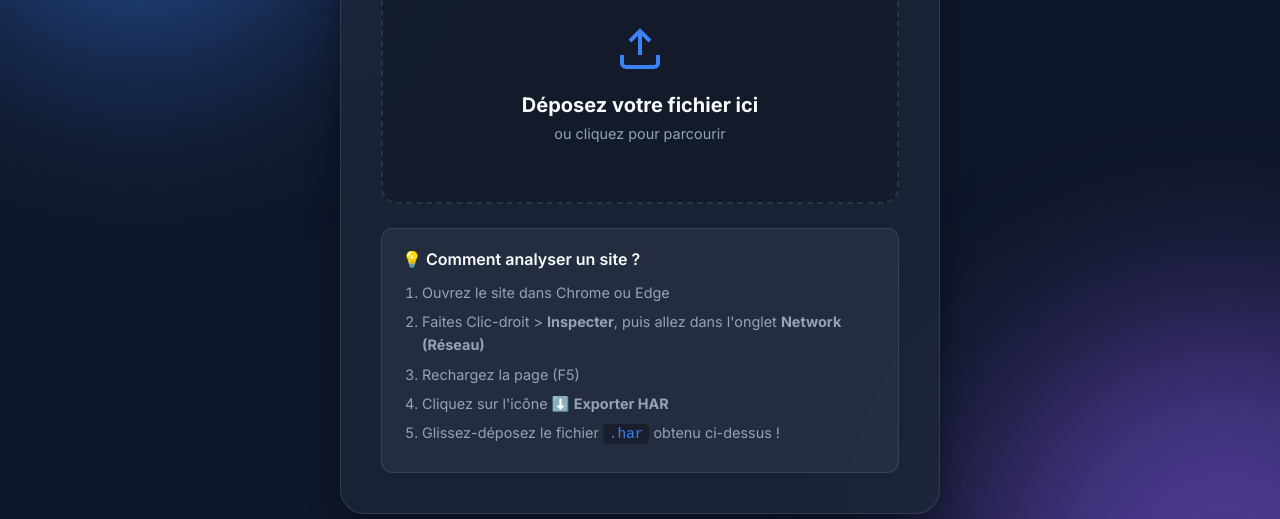
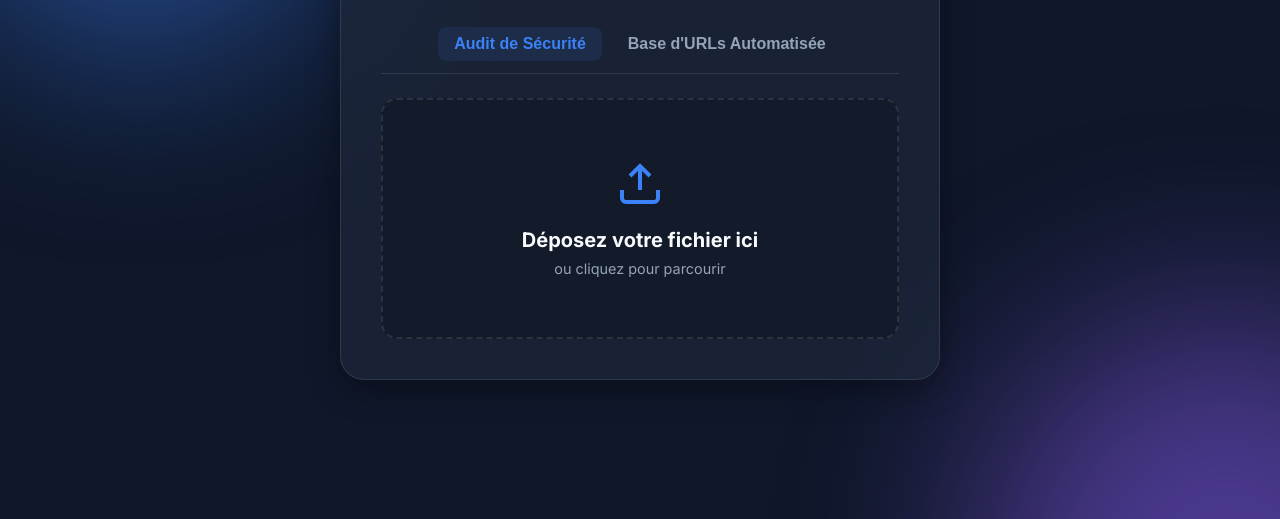
Before and after one commit to kevinmonin72/offline-security-audit, a browser extension: page docs/index.html in a window 1280 px wide. Shown: the part 281-800 px from the top of the page. Drawn offline with Linux system fonts and the light colour scheme.

Commit message:
UI: Remove legacy .har instructions from UI

```diff
--- a/docs/index.html
+++ b/docs/index.html
@@ -37,16 +37,6 @@
                 </div>
             </div>
 
-            <div id="instructions" class="instructions">
-                <h3>💡 Comment analyser un site ?</h3>
-                <ol>
-                    <li>Ouvrez le site dans Chrome ou Edge</li>
-                    <li>Faites Clic-droit > <strong>Inspecter</strong>, puis allez dans l'onglet <strong>Network (Réseau)</strong></li>
-                    <li>Rechargez la page (F5)</li>
-                    <li>Cliquez sur l'icône ⬇️ <strong>Exporter HAR</strong></li>
-                    <li>Glissez-déposez le fichier <code>.har</code> obtenu ci-dessus !</li>
-                </ol>
-            </div>
 
             <div id="loading" class="hidden">
                 <div class="spinner"></div>
```
Also changed, not shown: public/index.html (+0 -10 lines).
